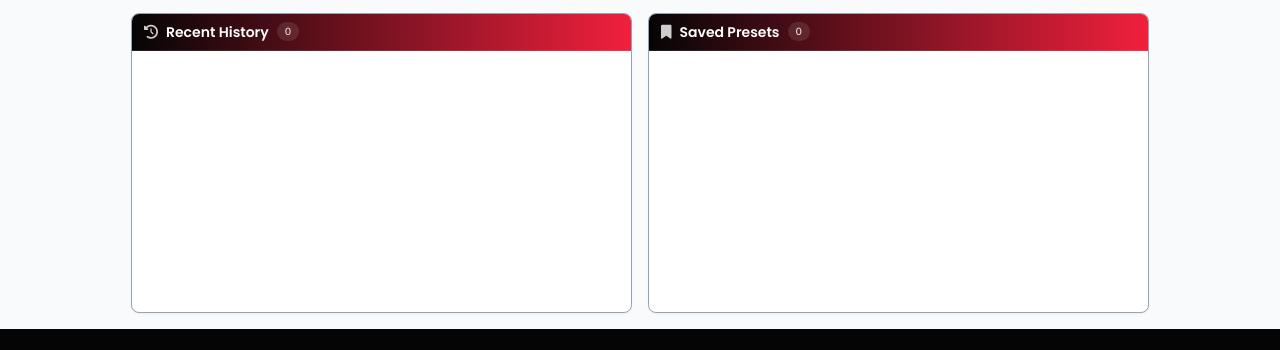
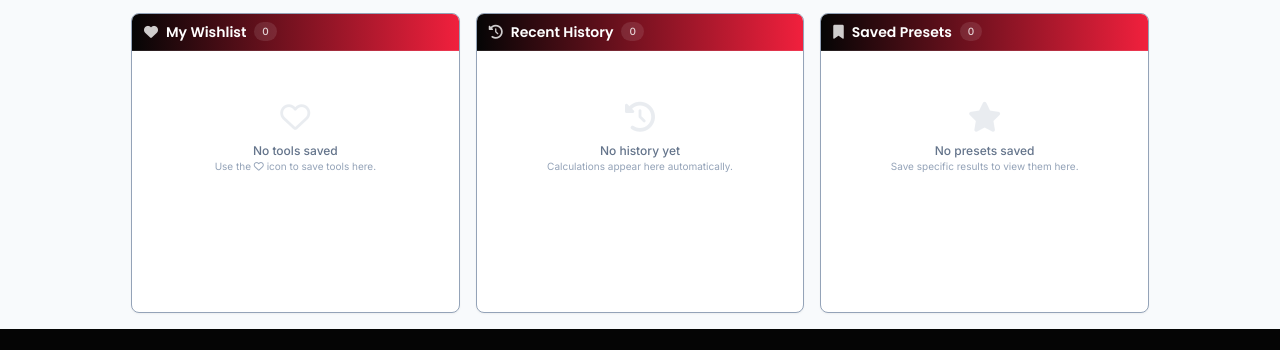
Before and after one commit to toolblaster/DailyCalc.org, a plain HTML site: page dashboard.html in a window 1280 px wide. Shown: the part 173-523 px from the top of the page. Drawn offline with nearby package versions, Linux system fonts and the light colour scheme.

Commit message:
Update dashboard.html

```diff
--- a/dashboard.html
+++ b/dashboard.html
@@ -7,7 +7,7 @@
     <!-- Meta Title (60 Chars Max) -->
     <title>My Dashboard | DailyCalc.org</title>
     <!-- Meta Description (160 Chars Max) -->
-    <meta name="description" content="View your saved calculation history and presets on your personal DailyCalc.org dashboard.">
+    <meta name="description" content="View your saved calculation history, favorite tools, and presets on your personal DailyCalc.org dashboard.">
     <!-- Prevent this page from being indexed by search engines -->
     <meta name="robots" content="noindex, nofollow">
 
@@ -46,13 +46,37 @@
                 <h1 class="font-heading text-lg font-bold text-brand-dark flex items-center gap-2">
                     <i class="fa-solid fa-gauge-high text-brand-red"></i> Dashboard
                 </h1>
-                <p class="text-xs text-slate-500">Local history & saved presets.</p>
+                <p class="text-xs text-slate-500">Manage your history, favorite tools, and saved calculations.</p>
             </div>
 
-            <!-- High Density 2-Column Grid -->
-            <div class="grid grid-cols-1 gap-4 lg:grid-cols-2 items-start">
+            <!-- Responsive Grid: 1 col mobile, 2 col tablet, 3 col desktop -->
+            <div class="grid grid-cols-1 gap-4 md:grid-cols-2 xl:grid-cols-3 items-start">
 
-                <!-- Section: My Calculation History -->
+                <!-- Section 1: My Wishlist (New) -->
+                <section id="wishlist-section" class="content-section h-full min-h-[300px]">
+                    <div class="bg-gradient-to-r from-brand-dark to-brand-red px-3 py-2 flex justify-between items-center border-b border-white/10">
+                        <div class="flex items-center gap-2">
+                            <h2 class="text-sm font-bold text-white flex items-center gap-2">
+                                <i class="fa-solid fa-heart text-white/80"></i> My Wishlist
+                            </h2>
+                            <span id="wishlistCount" class="text-[10px] font-medium text-white/80 bg-white/10 px-2 py-0.5 rounded-full">0</span>
+                        </div>
+                    </div>
+
+                    <!-- Wishlist Container -->
+                    <div id="wishlistContainer" class="max-h-[600px] overflow-y-auto slim-scroll">
+                        <!-- JS will inject rows here -->
+                    </div>
+
+                    <!-- Wishlist Empty State -->
+                    <div id="wishlistEmptyState" class="hidden flex flex-col items-center justify-center py-12 text-center text-slate-400">
+                        <i class="fa-regular fa-heart text-3xl mb-2 opacity-20"></i>
+                        <p class="text-xs font-medium text-slate-500">No tools saved</p>
+                        <p class="text-[10px]">Use the <i class="fa-regular fa-heart"></i> icon to save tools here.</p>
+                    </div>
+                </section>
+
+                <!-- Section 2: My Calculation History -->
                 <section id="history-section" class="content-section h-full min-h-[300px]">
                     <div class="bg-gradient-to-r from-brand-dark to-brand-red px-3 py-2 flex justify-between items-center border-b border-white/10">
                         <div class="flex items-center gap-2">
@@ -63,7 +87,7 @@
                         </div>
                         <!-- Specific Clear Button -->
                         <button id="clearHistoryButton" class="hidden text-[10px] font-semibold text-white/70 hover:text-white hover:bg-white/10 px-2 py-1 rounded transition">
-                            <i class="fa-solid fa-trash-can mr-1"></i> Clear History
+                            <i class="fa-solid fa-trash-can mr-1"></i> Clear
                         </button>
                     </div>
 
@@ -80,7 +104,7 @@
                     </div>
                 </section>
 
-                <!-- Section: My Saved Presets -->
+                <!-- Section 3: My Saved Presets -->
                 <section id="presets-section" class="content-section h-full min-h-[300px]">
                     <div class="bg-gradient-to-r from-brand-dark to-brand-red px-3 py-2 flex justify-between items-center border-b border-white/10">
                         <div class="flex items-center gap-2">
@@ -91,7 +115,7 @@
                         </div>
                         <!-- Specific Clear Button -->
                         <button id="clearPresetsButton" class="hidden text-[10px] font-semibold text-white/70 hover:text-white hover:bg-white/10 px-2 py-1 rounded transition">
-                            <i class="fa-solid fa-trash-can mr-1"></i> Clear Presets
+                            <i class="fa-solid fa-trash-can mr-1"></i> Clear
                         </button>
                     </div>
 
@@ -104,7 +128,7 @@
                     <div id="presetsEmptyState" class="hidden flex flex-col items-center justify-center py-12 text-center text-slate-400">
                         <i class="fa-solid fa-star text-3xl mb-2 opacity-20"></i>
                         <p class="text-xs font-medium text-slate-500">No presets saved</p>
-                        <p class="text-[10px]">Save calculations to view them here.</p>
+                        <p class="text-[10px]">Save specific results to view them here.</p>
                     </div>
                 </section>
             </div>
```
